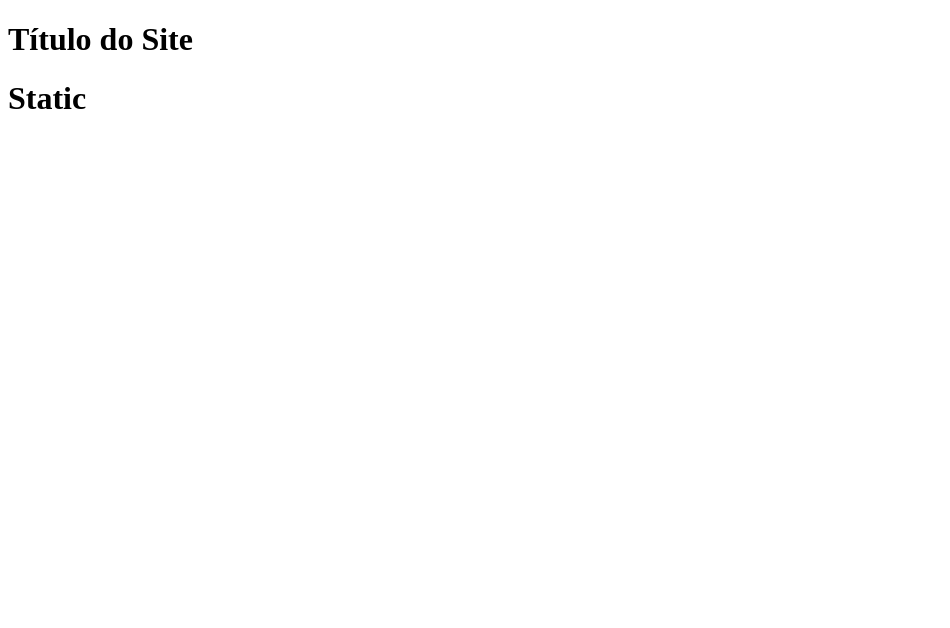
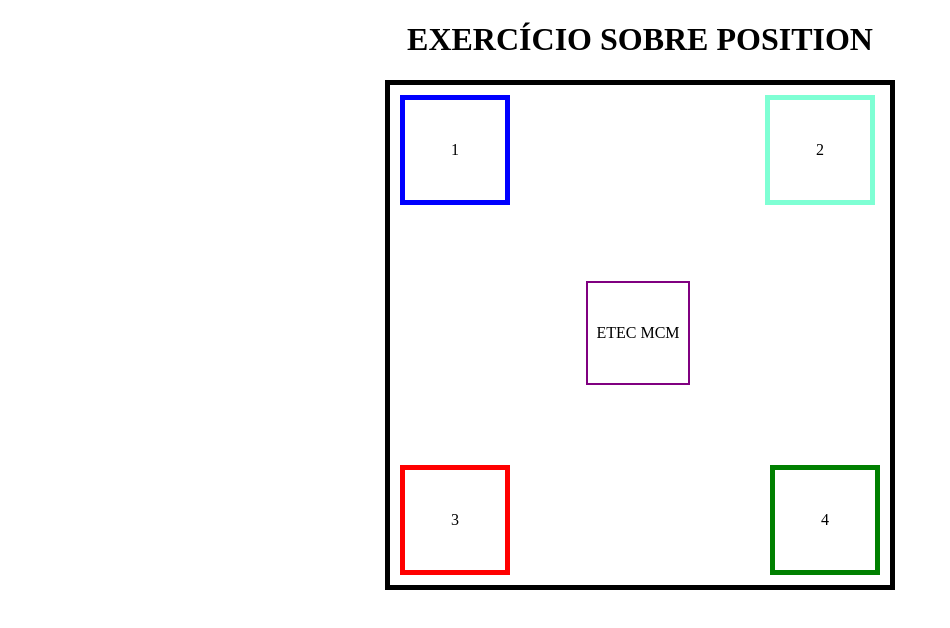
Before and after one commit to helolrodrigues/css-position, a plain HTML site: page index.html in a window 1280 px wide. Shown: the whole page, without its empty margins (0-950 px from the left). Drawn offline with Linux system fonts and the light colour scheme.

Commit message:
exercicio position

```diff
--- a/css/estilo.css
+++ b/css/estilo.css
@@ -1,19 +1,78 @@
-.box {
-    width: 400px;
-    height: 400px;
-    border: 5px solid black;
-    margin: 20px auto;
+h1{
+text-align: center;
 }
 
-.item1, .item2{
-    width: 150px;
-    height: 150px;
+.box{
+   position:relative;
+    border: 5px solid black;
+    width: 500px;
+    height: 500px;
+    margin: 20px auto;
+
 }
 
-.item1 {
-    background-color: blue;
+    .item1, .item2,.item3,.item4,.item5{
+        width: 100px;
+        height: 100px;
+    }
+
+    .item1{
+border: 5px solid blue;
+        position: absolute;
+        width: 100px;
+        height: 100px;
+        left: 10px;
+        top: 10px;
+        bottom: 10px;
+        text-align: center;
+        align-items: center;
+        display: flex;
+        justify-content: center;
+    }
+
+    .item2{
+border: 5px solid aquamarine;
+left: 375px;
+        top: 10px;
+        right: 10px;
+        text-align: center;
+        align-items: center;
+        display: flex;
+        justify-content: center;
+        position: absolute;
 }
+  .item3{
+    border: 5px solid red;
+    text-align: center;
+    align-items: center;
+    display: flex;
+    justify-content: center;
+    position: absolute;
+ right:0px;
+  top: 380px;
+  left: 10px;
+  }
 
-.item2{
-    background-color: blueviolet;
-}
+  .item4{
+    border: 5px solid green;
+    position: absolute;
+    bottom: 10px;
+    right: 10px;
+    text-align: center;
+    align-items: center;
+    display: flex;
+    justify-content: center;
+
+  }
+
+  .item5{
+    border: 2px solid purple;
+    position: absolute;
+    bottom: 200px;
+    right: 200px;
+    text-align: center;
+    align-items: center;
+    display: flex;
+    justify-content: center;
+
+  }
--- a/index.html
+++ b/index.html
@@ -1,17 +1,20 @@
 <!DOCTYPE html>
-<html lang="br-pr">
+<html lang="pt-br">
 <head>
     <meta charset="UTF-8">
     <meta name="viewport" content="width=device-width, initial-scale=1.0">
-    <title>CSS position</title>
+    <title>Exercício - POSITION</title>
+    <link rel="stylesheet" href="css/estilo.css">
 </head>
 <body>
-    <h1>Título do Site</h1>
-    <h1>Static</h1>
-
+    <h1>EXERCÍCIO SOBRE POSITION</h1>
+<main>
     <div class="box">
-        <div class="item1"></div>
-        <div class="item2"></div>
-    </div>
+     <div class="item1">1</div>
+     <div class="item2">2</div>
+     <div class="item3">3</div>
+     <div class="item4">4</div>
+     <div class="item5">ETEC MCM</div>
+</div>
+</main>
 </body>
-</html>
```
